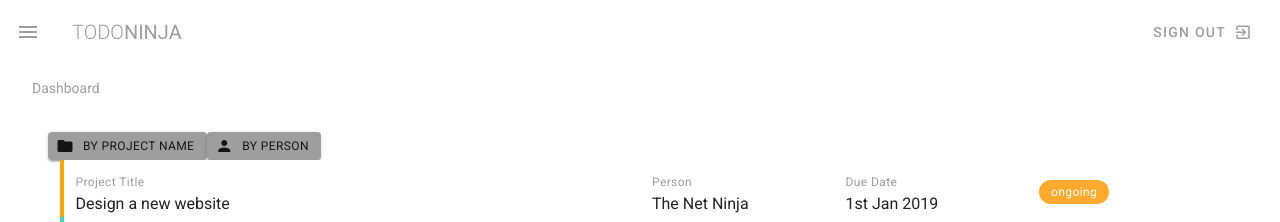
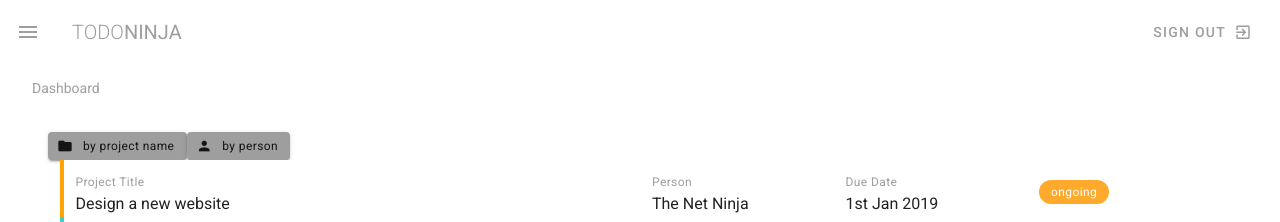
Before and after one commit to AlbertoIchikawa/my-first-blog, a Vue app in the folder VuetifyTutorial/todo-ninja/: page / in a window 1280 px wide. Shown: the top 222 px of the page. Built offline with nearby package versions, Linux system fonts and the light colour scheme.

Commit message:
Vuetify_Tutorial#18

```diff
--- a/VuetifyTutorial/todo-ninja/src/views/Dashboard.vue
+++ b/VuetifyTutorial/todo-ninja/src/views/Dashboard.vue
@@ -4,14 +4,25 @@
 
     <v-container class="my-5">
       <v-layout row class="mb-3">
-        <v-btn small flat color="grey" @click="sortBy('title')">
-          <v-icon left sall>folder</v-icon>
-          <span class="caption text-lowecase">By project name</span>
-        </v-btn>
-        <v-btn small flat color="grey" @click="sortBy('person')">
-          <v-icon left sall>person</v-icon>
-          <span class="caption text-lowecase">By person</span>
-        </v-btn>
+        <v-tooltip top>
+          <template v-slot:activator="{ on }">
+            <v-btn small flat color="grey" @click="sortBy('title')" v-on="on">
+              <v-icon left small>folder</v-icon>
+              <span right class="caption text-lowercase">by project name</span>
+            </v-btn>
+          </template>
+          <span>Sorts projects by name</span>
+        </v-tooltip>
+
+        <v-tooltip top>
+          <template v-slot:activator="{ on }">
+            <v-btn small flat color="grey" @click="sortBy('person')" v-on="on">
+              <v-icon left small>person</v-icon>
+              <span right class="caption text-lowercase">by person</span>
+            </v-btn>
+          </template>
+          <span>Sorts projects by person</span>
+        </v-tooltip>
       </v-layout>
       <v-card flat tile class="px-3" v-for="project in projects" :key="project.title">
         <v-row row wrap>
@@ -84,11 +95,11 @@ export default {
             "Lorem ipsum dolor sit amet consectetur adipisicing elit. Sunt consequuntur eos eligendi illum minima adipisci deleniti, dicta mollitia enim explicabo fugiat quidem ducimus praesentium voluptates porro molestias non sequi animi!"
         }
       ]
-    }
+    };
   },
-  methods:{
-    sortBy(prop){
-      this.projects.sort((a,b) => a[prop] < b[prop] ? -1:1)
+  methods: {
+    sortBy(prop) {
+      this.projects.sort((a, b) => (a[prop] < b[prop] ? -1 : 1));
     }
   }
 };
@@ -104,13 +115,13 @@ export default {
 .project.overdue {
   border-left: 4px solid tomato;
 }
-.v-chip.complete{
-  background:#3cd1c2!important;
+.v-chip.complete {
+  background: #3cd1c2 !important;
 }
-.v-chip.ongoing{
-  background:#ffaa2c!important;
+.v-chip.ongoing {
+  background: #ffaa2c !important;
 }
-.v-chip.overdue{
-  background:#f83e70!important;
+.v-chip.overdue {
+  background: #f83e70 !important;
 }
 </style>
```
Also changed, not shown: VuetifyTutorial/todo-ninja/vuetify#18_tooltip機能実装.png (added).
